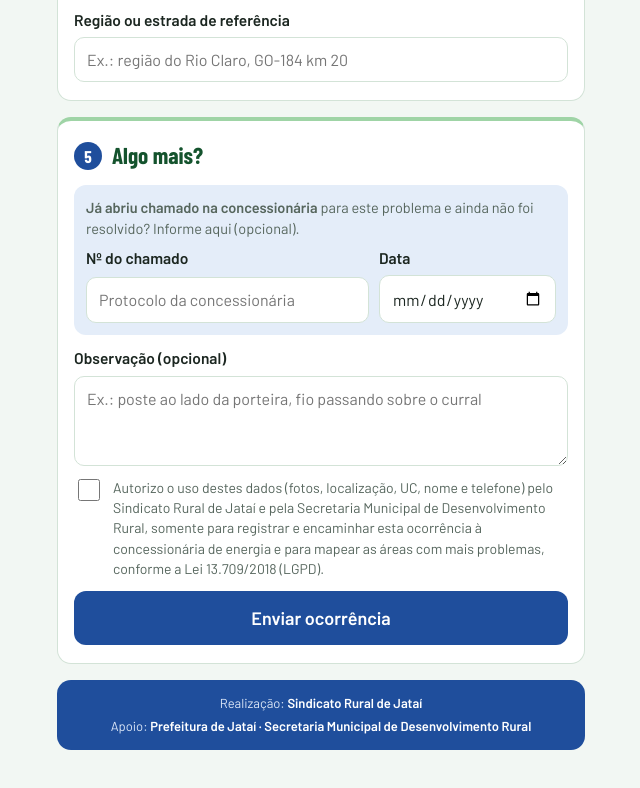
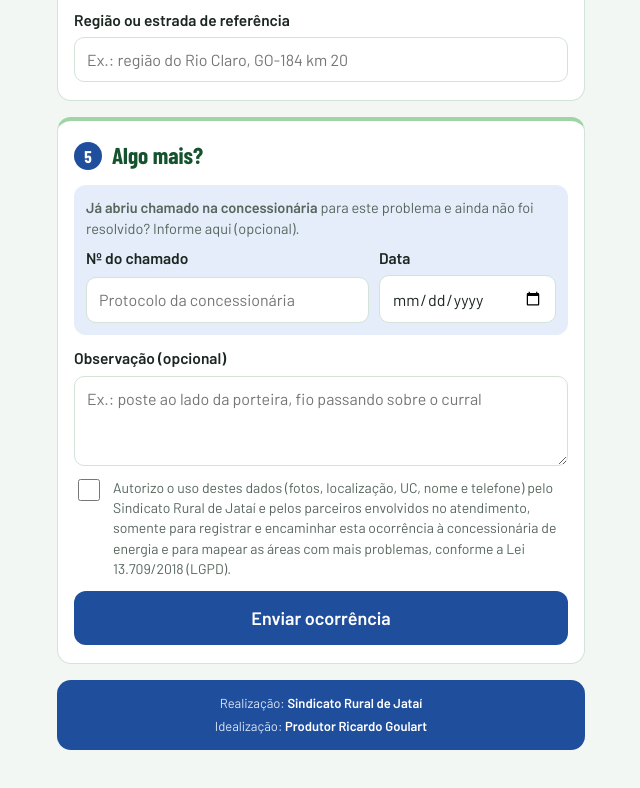
Before and after one commit to rgoularteng-sys/rede-rural-jatai, a plain HTML site: page index.html in a window 1280 px wide. Shown: the part 1495-2283 px from the top of the page, without its empty margins (319-959 px from the left). Drawn offline with nearby package versions, Linux system fonts and the light colour scheme.

Commit message:
Rodapé: só Sindicato Rural e idealização; consentimento sem citar órgãos públicos

```diff
--- a/index.html
+++ b/index.html
@@ -15,7 +15,7 @@
   --folha:#2e7d32;      /* verde de ação */
   --broto:#9fd4a6;      /* verde-claro */
   --menta:#eaf6ec;      /* verde bem claro */
-  --azul:#1f4e9c;       /* azul institucional da Prefeitura [CONFIRMAR tom no manual de marca] */
+  --azul:#1f4e9c;       /* azul institucional */
   --azul-claro:#e4edf9;
   --papel:#f2f7f3;
   --cartao:#ffffff;
@@ -273,7 +273,7 @@ body{padding-bottom:env(safe-area-inset-bottom)}
       </div>
       <label class="lgpd" for="in-lgpd">
         <input type="checkbox" id="in-lgpd">
-        <span>Autorizo o uso destes dados (fotos, localização, UC, nome e telefone) pelo Sindicato Rural de Jataí e pela Secretaria Municipal de Desenvolvimento Rural, somente para registrar e encaminhar esta ocorrência à concessionária de energia e para mapear as áreas com mais problemas, conforme a Lei 13.709/2018 (LGPD).</span>
+        <span>Autorizo o uso destes dados (fotos, localização, UC, nome e telefone) pelo Sindicato Rural de Jataí e pelos parceiros envolvidos no atendimento, somente para registrar e encaminhar esta ocorrência à concessionária de energia e para mapear as áreas com mais problemas, conforme a Lei 13.709/2018 (LGPD).</span>
       </label>
       <p class="msg-erro" id="e-lgpd" hidden>Marque a autorização para enviar.</p>
       <input type="text" id="in-site" name="site" tabindex="-1" autocomplete="off" aria-hidden="true" style="position:absolute;left:-9999px;width:1px;height:1px">
@@ -319,7 +319,7 @@ body{padding-bottom:env(safe-area-inset-bottom)}
 
   <footer class="rodape">
     <div>Realização: <b>Sindicato Rural de Jataí</b></div>
-    <div>Apoio: <b>Prefeitura de Jataí · Secretaria Municipal de Desenvolvimento Rural</b></div>
+    <div>Idealização: <b>Produtor Ricardo Goulart</b></div>
   </footer>
 </main>
 
```
